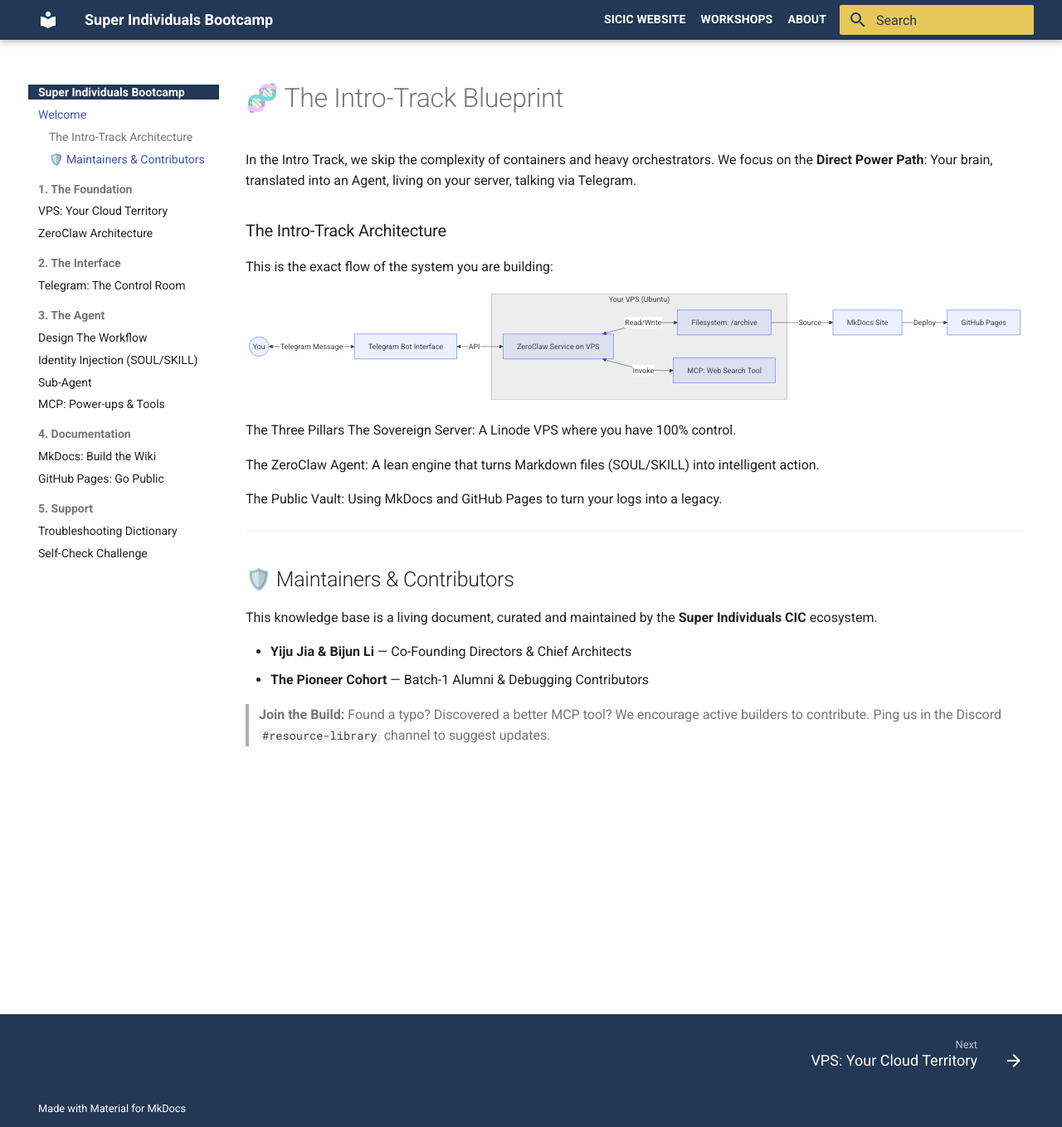
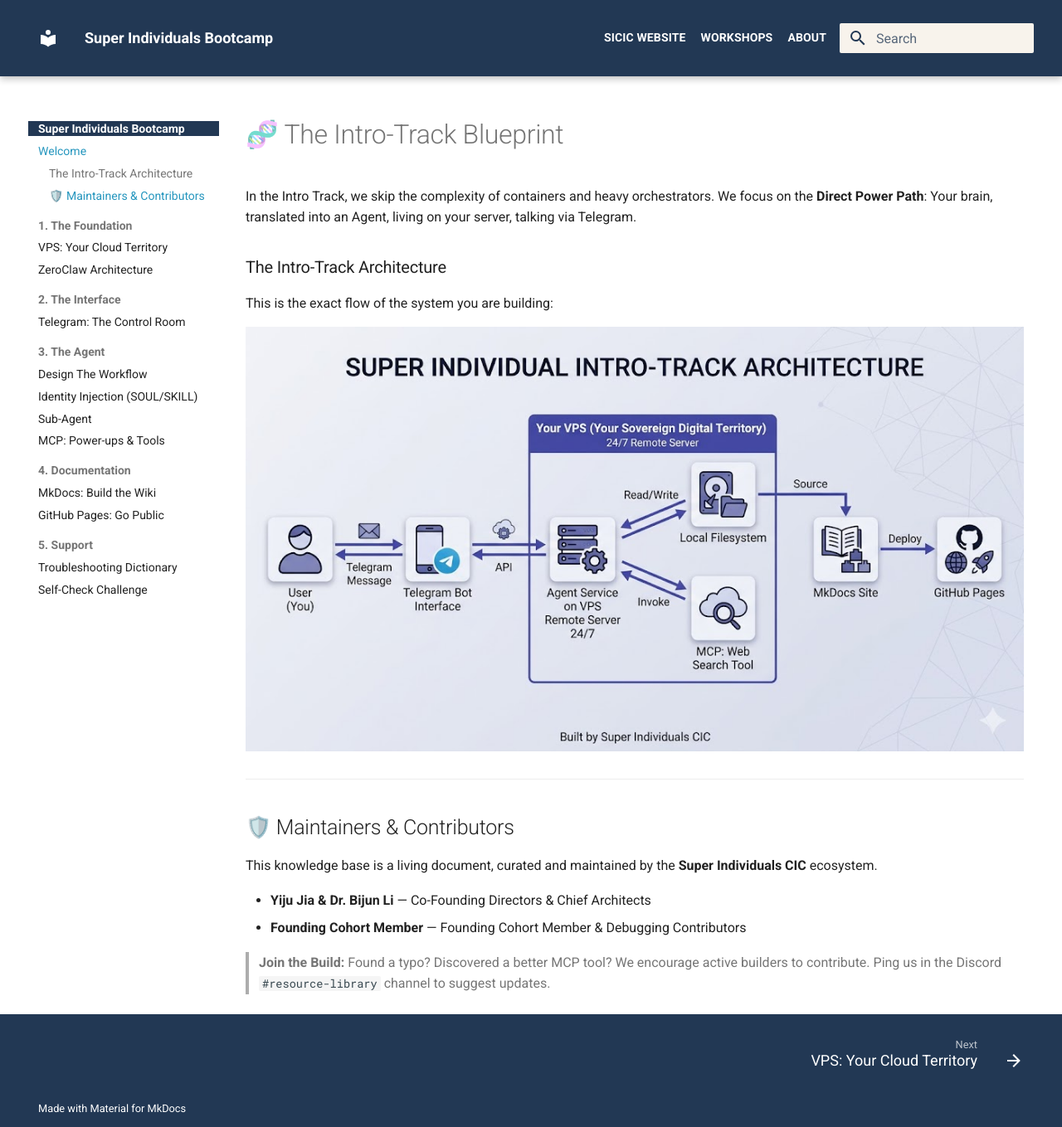
Before and after one commit to sicic-org/pre-bootcamp, an MkDocs documentation site: the page built from docs/index.md, in a window 1280 px wide and 1359 px high. Shown: the whole window at 83% size. Built offline with MkDocs 1.6.1 and Material for MkDocs 9.7.7, drawn with Linux system fonts in a browser that asks for light colours.

Commit message:
Add image

````diff
--- a/docs/index.md
+++ b/docs/index.md
@@ -6,26 +6,8 @@
 
 This is the exact flow of the system you are building:
 
-```mermaid
-graph LR
-    User((You)) <-->|Telegram Message| Bot[Telegram Bot Interface]
-    Bot <-->|API| ZC[ZeroClaw Service on VPS]
+![Intro-track architecture](assets/images/intro-track-architecture.jpeg)
 
-    subgraph "Your VPS (Ubuntu)"
-    ZC <-->|Read/Write| FS[Filesystem: /archive]
-    ZC <-->|Invoke| MCP[MCP: Web Search Tool]
-    end
-
-    FS -->|Source| MK[MkDocs Site]
-    MK -->|Deploy| GH[GitHub Pages]
-```
-
-The Three Pillars
-The Sovereign Server: A Linode VPS where you have 100% control.
-
-The ZeroClaw Agent: A lean engine that turns Markdown files (SOUL/SKILL) into intelligent action.
-
-The Public Vault: Using MkDocs and GitHub Pages to turn your logs into a legacy.
 
 
 ---
@@ -34,7 +16,7 @@
 
 This knowledge base is a living document, curated and maintained by the **Super Individuals CIC** ecosystem.
 
-* **Yiju Jia & Bijun Li** — Co-Founding Directors & Chief Architects
-* **The Pioneer Cohort** — Batch-1 Alumni & Debugging Contributors
+* **Yiju Jia & Dr. Bijun Li** — Co-Founding Directors & Chief Architects
+* **Founding Cohort Member** — Founding Cohort Member & Debugging Contributors
 
 > **Join the Build:** Found a typo? Discovered a better MCP tool? We encourage active builders to contribute. Ping us in the Discord `#resource-library` channel to suggest updates.
--- a/docs/stylesheets/extra.css
+++ b/docs/stylesheets/extra.css
@@ -1,7 +1,7 @@
 :root {
     --brand-chrome: #223854;
     --brand-highlight: #2596be;
-  --brand-search: #e7c75a;
+    --brand-search: #f8f3ec;
 }
 
 .md-header,
@@ -9,6 +9,12 @@
 .md-footer,
 .md-footer-meta {
     background-color: var(--brand-chrome) !important;
+}
+
+.md-header__inner {
+    min-height: 4.6rem;
+    padding-top: 0.45rem;
+    padding-bottom: 0.45rem;
 }
 
 .md-header,
@@ -69,6 +75,21 @@
     color: var(--brand-chrome) !important;
 }
 
+.md-search__input::placeholder {
+    opacity: 0.75;
+}
+
+.md-nav--primary .md-nav__link--active,
+.md-nav--primary .md-nav__item--active > .md-nav__link,
+.md-nav--primary .md-nav__link:hover,
+.md-nav--primary .md-nav__link:focus-visible {
+    color: var(--brand-highlight) !important;
+}
+
+.md-nav--primary .md-nav__item .md-nav__link .md-ellipsis {
+    transition: color 0.15s ease;
+}
+
 @media screen and (max-width: 76.234375em) {
     .md-header__links {
         display: none;
````
Also changed, not shown: docs/assets/images/intro-track-architecture.jpeg (added). Lines whose indentation alone changed are shown as unchanged.
